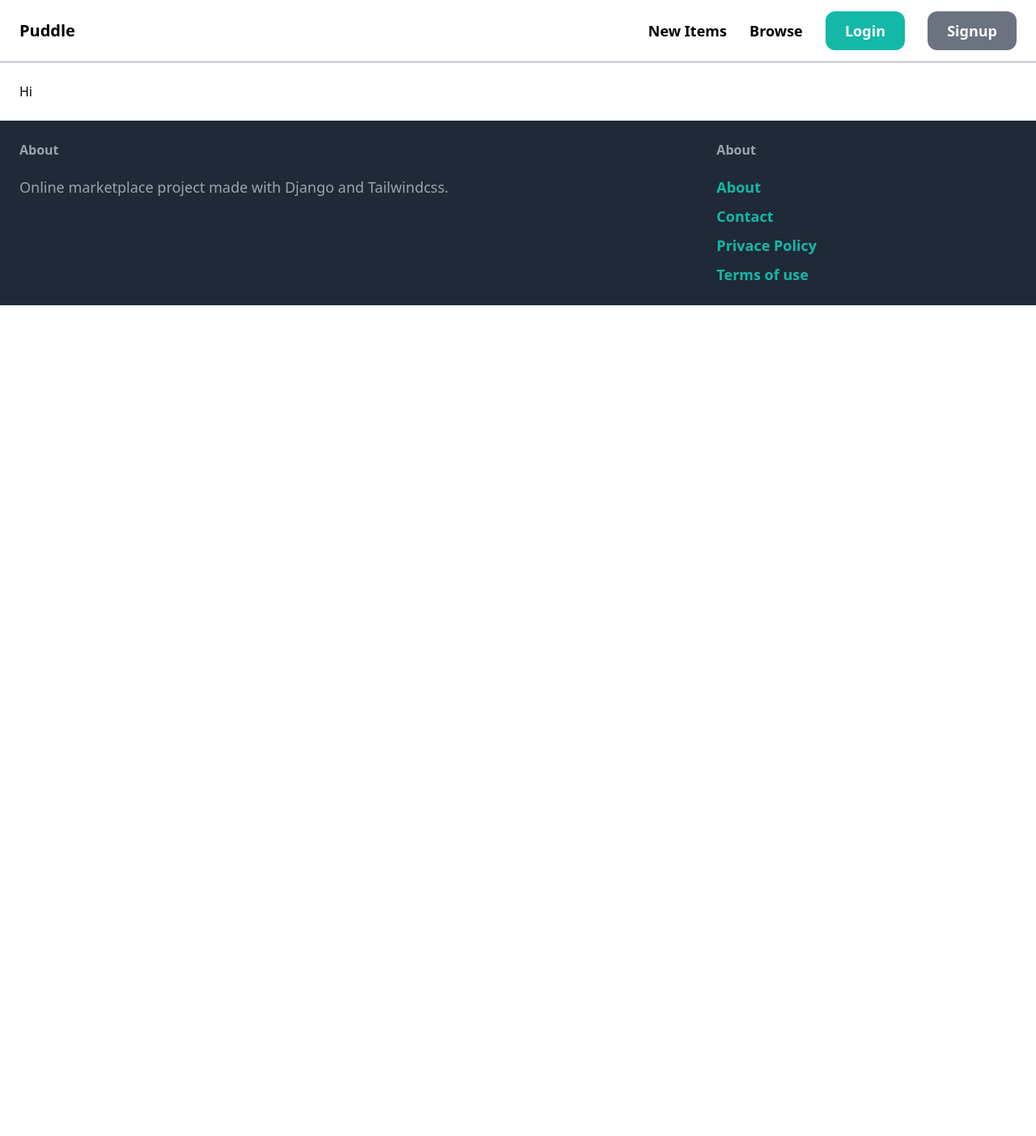
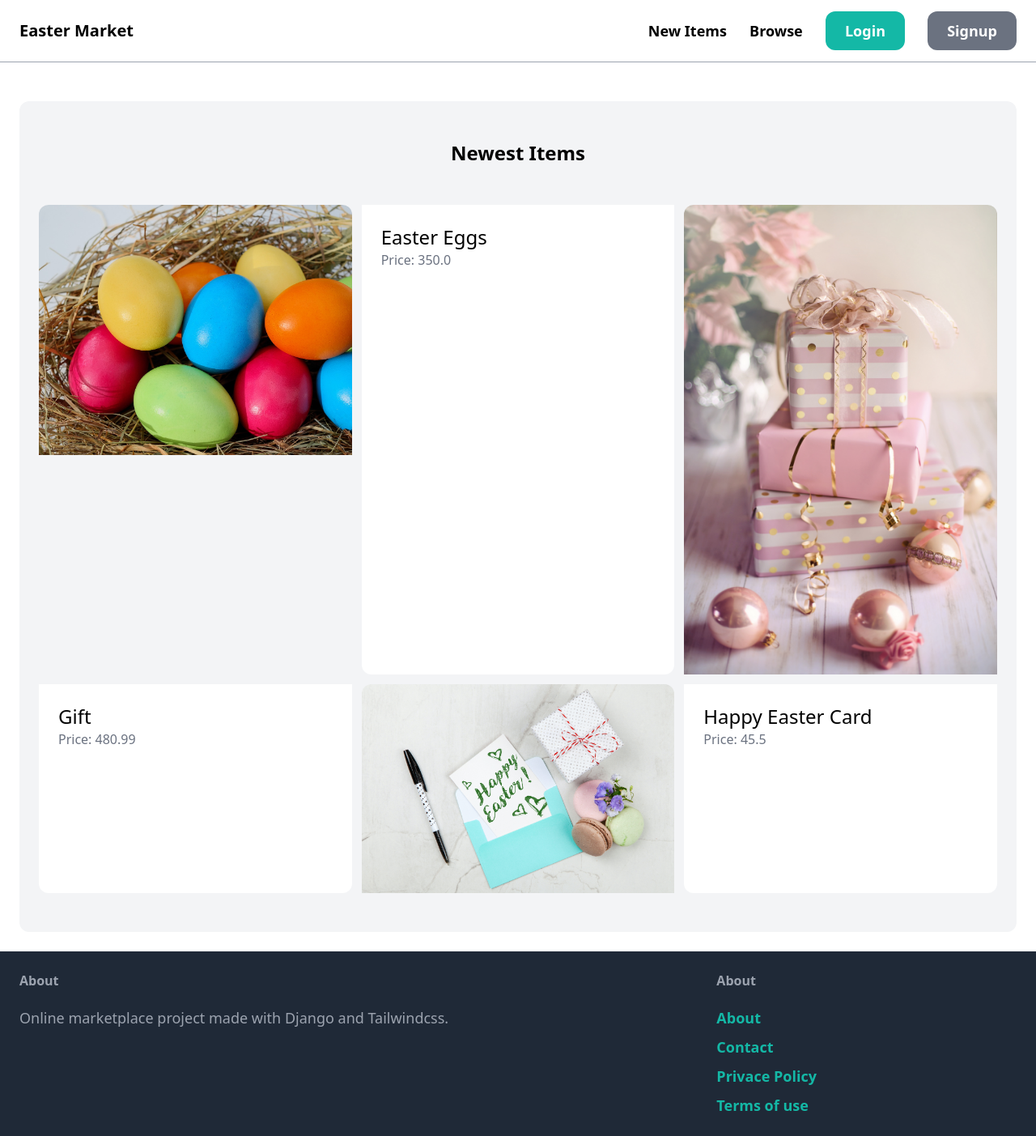
Before and after one commit to eyob-h/django_marketplace_project, a Django app: page / in a window 1280 px wide. Shown: the whole page at 81% size. Before the commit the page ends 377 px from the top, so only its background shows below. Run offline with Django 4.2, Linux system fonts and the light colour scheme; data comes from the database, SQL or seed files in the repository; both versions use the stored data as it was after the commit; some libraries are stand-ins or nearby versions.

Commit message:
Fetch and display items on front page

```diff
--- a/puddle/core/templates/core/base.html
+++ b/puddle/core/templates/core/base.html
@@ -10,7 +10,7 @@
 
     <body>
         <nav class="px-6 py-6 flex justify-between items-center border-b border-gray-400">
-            <a href="/" class="text-xl font-semibold ">Puddle</a>
+            <a href="/" class="text-xl font-semibold ">Easter Market</a>
             <div class="space-x-6">
                 <a href="#" class="text-lg font-semibold hover:text-gray-500">New Items</a>
                 <a href="#" class="text-lg font-semibold hover:text-gray-500">Browse</a>
--- a/puddle/core/templates/core/index.html
+++ b/puddle/core/templates/core/index.html
@@ -2,5 +2,22 @@
 
 {%block title%} Welcome {%endblock%}
 {%block content%}
-    <h1>Hi</h1>
+    <div class="mt-6 px-6 py-12 bg-gray-100 rounded-xl">
+        <h2 class="mb-12 text-2xl text-center font-bold">Newest Items</h2>
+        <div class="grid grid-cols-3 gap-3">
+            {%for item in items%}
+                <div>
+                    <a href="#">
+                        <img src="{{item.image.url}}" class="rounded-t-xl">
+                    </a>
+                </div>
+
+                <div class="p-6 bg-white rounded-b-xl">
+                    <h2 class="text-2xl">{{ item.name}}</h2>
+                    <p class="text-gray-500">Price: {{item.price}}</p>
+
+                </div>
+            {% endfor %}
+        </div>
+    </div>
 {%endblock%}
--- a/puddle/core/views.py
+++ b/puddle/core/views.py
@@ -1,9 +1,15 @@
 from django.shortcuts import render
 
 # Create your views here.
+from item.models import Category,Item
 
 def index(request):
-    return render(request, 'core/index.html')
+    items = Item.objects.filter(is_sold=False)[0:6]
+    categories = Category.objects.all()
+
+    return render(request, 'core/index.html',
+                  {'categories':categories,
+                  'items':items,})
 
 def contact(request):
     return render(request, 'core/contact.html')
--- a/puddle/item/models.py
+++ b/puddle/item/models.py
@@ -22,3 +22,6 @@ class Item(models.Model):
     is_sold = models.BooleanField(default=False)
     created_by = models.ForeignKey(User, related_name="items", on_delete=models.CASCADE)
     created_at = models.DateTimeField(auto_now_add=True)
+
+    def __str__(self):
+        return self.name
--- a/puddle/puddle/urls.py
+++ b/puddle/puddle/urls.py
@@ -21,10 +21,15 @@ from core.views import index
 from core.views import contact
 # from django.urls import include
 
+#Shouldn't be done in production!
+from django.conf import settings
+from django.conf.urls.static import static
+#Shouldn't be done in production!
+
 urlpatterns = [
     path('admin/', admin.site.urls),
     path("", index, name="index"),
     path("contact/", contact, name="contact")
     # path('puddle/', include('idx')),
 
-]
+] + static(settings.MEDIA_URL, document_root=settings.MEDIA_ROOT)
```
Also changed, not shown: puddle/db.sqlite3, puddle/media/items_images/easter-ge53a4c207_1280.jpg (added), puddle/media/items_images/pexels-george-dolgikh-2072179.jpg (added), puddle/media/items_images/pexels-jill-wellington-3309878.jpg (added), puddle/media/items_images/pexels-pixabay-41162.jpg (added).
